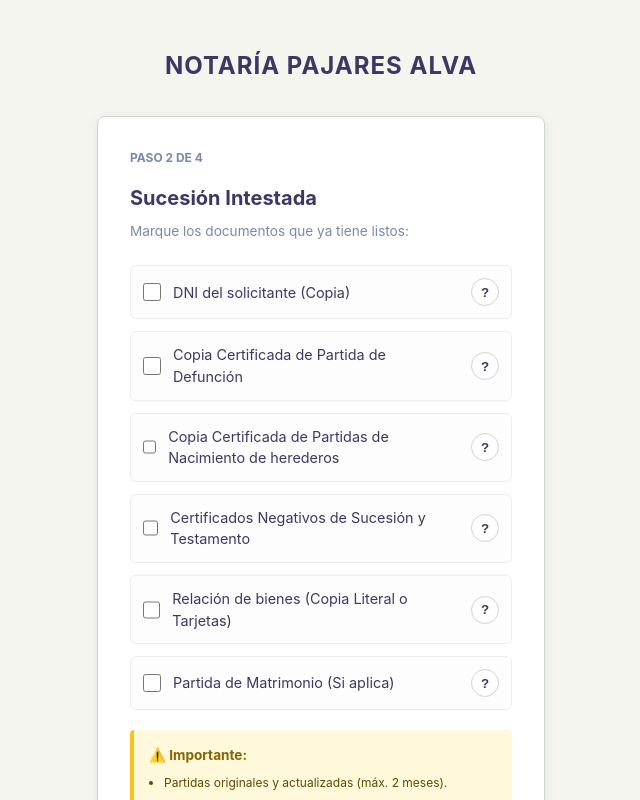
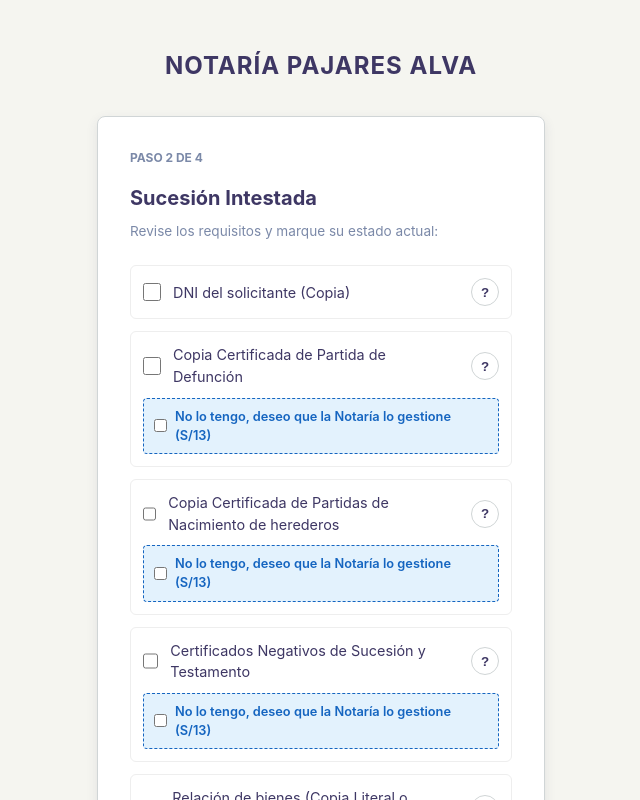
Before and after one commit to radiocat-fanzine/notaria-pajares-alva, a React (Vite) app: page / in a window 1280 px wide. Both pictures are taken after a click on the button 640 px from the left and 256 px from the top of the page. Shown: the top 800 px of the page, without its empty margins (319-959 px from the left). Built offline with nearby package versions, Linux system fonts and the light colour scheme; no server answers.

Commit message:
iteracion solicitud de  gestion de documentos

```diff
--- a/src/components/StepRequisitos.jsx
+++ b/src/components/StepRequisitos.jsx
@@ -4,37 +4,66 @@ import '../styles/PreCita.css';
 
 const StepRequisitos = ({ serviceId, onNext, onBack }) => {
     const tramite = tramitesData.find(t => t.id === serviceId);
-
-    // Estado para controlar qué ítem tiene la información desplegada
     const [expandedItem, setExpandedItem] = useState(null);
 
+    // Estado para documentos que el cliente YA TIENE
     const [checkedItems, setCheckedItems] = useState(() => {
         const saved = localStorage.getItem(`checks-${serviceId}`);
         return saved ? JSON.parse(saved) : {};
     });
 
+    // Estado para documentos que el cliente SOLICITA GESTIÓN
+    const [managedItems, setManagedItems] = useState(() => {
+        const saved = localStorage.getItem(`managed-${serviceId}`);
+        return saved ? JSON.parse(saved) : {};
+    });
+
     useEffect(() => {
         localStorage.setItem(`checks-${serviceId}`, JSON.stringify(checkedItems));
-    }, [checkedItems, serviceId]);
+        localStorage.setItem(`managed-${serviceId}`, JSON.stringify(managedItems));
+    }, [checkedItems, managedItems, serviceId]);
 
     const handleCheck = (index) => {
         setCheckedItems(prev => ({ ...prev, [index]: !prev[index] }));
+        // Si marca que lo tiene, quitamos la solicitud de gestión
+        if (!checkedItems[index]) {
+            setManagedItems(prev => ({ ...prev, [index]: false }));
+        }
+    };
+
+    const handleManagedRequest = (index) => {
+        setManagedItems(prev => ({ ...prev, [index]: !prev[index] }));
+        // Si pide gestión, quitamos el check de que ya lo tiene
+        if (!managedItems[index]) {
+            setCheckedItems(prev => ({ ...prev, [index]: false }));
+        }
     };
 
     const toggleExpand = (index) => {
         setExpandedItem(expandedItem === index ? null : index);
     };
 
-    const allChecked = tramite?.requirements.every((_, idx) => checkedItems[idx]);
+    // Preparamos la data para el siguiente paso y Firebase
+    const handleContinue = () => {
+        const requirementsStatus = tramite?.requirements.map((req, idx) => ({
+            name: req.name,
+            status: managedItems[idx] ? 'Solicita Gestión (S/13)' : (checkedItems[idx] ? 'Ya lo tiene' : 'Pendiente')
+        }));
+
+        onNext({
+            requirementsConfirmed: true,
+            detailedRequirements: requirementsStatus
+        });
+    };
 
     return (
         <div className="step-container">
             <h2 className="step-title">{tramite?.title}</h2>
-            <p className="step-subtitle">Marque los documentos que ya tiene listos:</p>
+            <p className="step-subtitle">Revise los requisitos y marque su estado actual:</p>
 
             <div className="req-list">
                 {tramite?.requirements.map((req, idx) => (
-                    <div key={idx} className={`req-card ${checkedItems[idx] ? 'is-checked' : ''}`}>
+                    <div key={idx} className={`req-card ${checkedItems[idx] ? 'is-checked' : ''} ${managedItems[idx] ? 'is-managed' : ''}`}>
                         <div className="req-main-row">
                             <label className="req-item-check">
                                 <input
@@ -49,11 +78,24 @@ const StepRequisitos = ({ serviceId, onNext, onBack }) => {
                                 type="button"
                                 className={`btn-info-toggle ${expandedItem === idx ? 'active' : ''}`}
                                 onClick={() => toggleExpand(idx)}
-                                title="Saber más"
                             >
                                 {expandedItem === idx ? '✕' : '?'}
                             </button>
                         </div>
+
+                        {/* Opción de gestión si el trámite lo permite */}
+                        {req.canBeManaged && (
+                            <div className="management-option">
+                                <label className="managed-label">
+                                    <input
+                                        type="checkbox"
+                                        checked={!!managedItems[idx]}
+                                        onChange={() => handleManagedRequest(idx)}
+                                    />
+                                    <span>No lo tengo, deseo que la Notaría lo gestione (S/13)</span>
+                                </label>
+                            </div>
+                        )}
 
                         {expandedItem === idx && (
                             <div className="req-info-content">
@@ -64,7 +106,6 @@ const StepRequisitos = ({ serviceId, onNext, onBack }) => {
                 ))}
             </div>
 
-            {/* Cuadro de Políticas Generales */}
             <div className="notary-policy-box">
                 <h4>⚠️ Importante:</h4>
                 <ul>
@@ -75,18 +116,11 @@ const StepRequisitos = ({ serviceId, onNext, onBack }) => {
                 </ul>
             </div>
 
-            {tramite?.restriction && (
-                <div className="restriction-box">
-                    <strong>Jurisdicción:</strong> {tramite.restriction}
-                </div>
-            )}
-
             <div className="button-group">
                 <button className="btn-secondary" onClick={onBack}>Atrás</button>
                 <button
                     className="btn-primary"
-                    disabled={!allChecked}
-                    onClick={() => onNext({ requirementsConfirmed: true })}
+                    onClick={handleContinue}
                 >
                     Continuar
                 </button>
--- a/src/styles/PreCita.css
+++ b/src/styles/PreCita.css
@@ -93,10 +93,10 @@
     margin: var(--space-md) 0;
 }
 
-/* NUEVAS CLASES PARA EL DISEÑO DE CARDS EN REQUISITOS */
+/* CARDS REQUISITOS */
 .req-card {
-    background: #fdfdfd;
-    border: 1px solid #eee;
+    background: var(--color-white);
+    border: 1px solid var(--color-border-light);
     padding: 12px;
     margin-bottom: 12px;
     border-radius: 6px;
@@ -104,8 +104,13 @@
 }
 
 .req-card.is-checked {
-    border-color: #4CAF50;
-    background-color: #f8fff8;
+    border-color: var(--color-success);
+    background-color: var(--color-success-bg);
+}
+
+.req-card.is-managed {
+    border-color: var(--color-info);
+    background-color: var(--color-info-bg);
 }
 
 .req-main-row {
@@ -117,18 +122,20 @@
 
 .req-item-check {
     display: flex;
-    align-items: center; /* Alineado al centro para el nuevo row */
+    align-items: center;
     gap: 12px;
     font-size: 0.9rem;
     cursor: pointer;
     flex: 1;
+    color: var(--color-primary);
 }
 
 .req-item-check input[type="checkbox"] {
     width: 18px;
     height: 18px;
+    accent-color: var(--color-primary);
     cursor: pointer;
-    margin: 0; /* Centrado en el row */
+    margin: 0;
 }
 
 /* Botón "Saber más" (?) */
@@ -137,7 +144,7 @@
     height: 28px;
     border-radius: 50%;
     border: 1px solid var(--color-secondary);
-    background: white;
+    background: var(--color-white);
     color: var(--color-primary);
     font-weight: bold;
     cursor: pointer;
@@ -149,23 +156,23 @@
 
 .btn-info-toggle.active {
     background-color: var(--color-primary);
-    color: white;
+    color: var(--color-white);
     border-color: var(--color-primary);
 }
 
 .req-info-content {
     margin-top: 10px;
     padding-top: 10px;
-    border-top: 1px solid #f0f0f0;
+    border-top: 1px solid var(--color-border-light);
     font-size: 0.8rem;
     line-height: 1.4;
-    color: #555;
+    color: var(--color-primary-light);
 }
 
 /* Cuadro de políticas de la notaría */
 .notary-policy-box {
-    background-color: #fff9db;
-    border-left: 4px solid #fcc419;
+    background-color: var(--color-warning-bg);
+    border-left: 4px solid var(--color-warning-border);
     padding: 15px;
     margin: 20px 0;
     border-radius: 4px;
@@ -175,7 +182,7 @@
 .notary-policy-box h4 {
     margin: 0 0 8px 0;
     font-size: 0.85rem;
-    color: #856404;
+    color: var(--color-primary);
 }
 
 .notary-policy-box ul {
@@ -185,17 +192,36 @@
 
 .notary-policy-box li {
     font-size: 0.75rem;
-    color: #5f4b00;
+    color: var(--color-primary-light);
     margin-bottom: 5px;
 }
 
 .restriction-box {
-    background-color: #fff4f4;
+    background-color: var(--color-error-light);
     border-left: 4px solid var(--color-error);
     padding: var(--space-md);
     margin: var(--space-md) 0;
     font-size: 0.85rem;
-    color: var(--color-dark);
+    color: var(--color-primary);
+}
+
+/* Checkbox para solicitud gestion de documentos */
+.management-option {
+    margin-top: 10px;
+    padding: 8px 10px;
+    background-color: var(--color-info-bg);
+    border-radius: 4px;
+    border: 1px dashed var(--color-info);
+}
+
+.managed-label {
+    display: flex;
+    align-items: center;
+    gap: 8px;
+    font-size: 0.8rem;
+    color: var(--color-info);
+    cursor: pointer;
+    font-weight: 600;
 }
 
 /* --- Calendario y Horas (Paso 3) --- */
@@ -207,6 +233,7 @@
     font-family: var(--font-main);
     font-size: 1rem;
     margin-bottom: var(--space-md);
+    color: var(--color-primary);
 }
 
 .time-section-label {
@@ -261,6 +288,7 @@
 
 .btn-primary:disabled {
     background-color: var(--color-secondary);
+    opacity: 0.7;
     cursor: not-allowed;
 }
 
@@ -293,8 +321,7 @@
     margin-top: 5px;
 }
 
-/* Inputs */
-
+/* Inputs Formulario */
 .form-group {
     margin-bottom: var(--space-md);
     text-align: left;
@@ -314,6 +341,7 @@
     border: 1px solid var(--color-secondary);
     border-radius: 4px;
     font-size: 1rem;
+    color: var(--color-primary);
     transition: border-color 0.2s;
 }
 
@@ -326,13 +354,30 @@
     border-color: var(--color-error);
 }
 
-/* Mensaje de exito */
+/* Resumen final */
+.summary-box hr {
+    border: 0;
+    border-top: 1px solid var(--color-border-light);
+    margin: 1.2rem 0;
+}
 
+.summary-box p {
+    margin-bottom: 8px;
+    font-size: 0.9rem;
+    color: var(--color-primary);
+}
+
+.summary-box p strong {
+    color: var(--color-primary-light);
+    font-weight: 600;
+}
+
+/* Mensaje de éxito */
 .success-icon {
     width: 60px;
     height: 60px;
-    background-color: #4CAF50;
-    color: white;
+    background-color: var(--color-success);
+    color: var(--color-white);
     border-radius: 50%;
     display: flex;
     align-items: center;
@@ -371,7 +416,7 @@
 }
 
 .btn-whatsapp {
-    background-color: #25D366;
+    background-color: #25D366; /* WhatsApp (color de marca) */
     color: white;
     padding: 14px;
     border-radius: 4px;
--- a/src/styles/tokens.css
+++ b/src/styles/tokens.css
@@ -7,6 +7,24 @@
     --color-white: #FFFFFF;
     --color-dark: #1F1B33;
     --color-error: #B00020;          /* Essential for validation */
+
+    /* SEMANTIC TOKENS: ESTADOS */
+    --color-success: #2e7d32;       /* Verde para documentos listos */
+    --color-success-bg: #f1f8e9;    /* Fondo sutil éxito */
+
+    --color-info: #1565c0;          /* Azul para Gestión Notarial */
+    --color-info-bg: #e3f2fd;       /* Fondo sutil gestión */
+
+    --color-warning: #fbc02d;       /* Amarillo para Avisos */
+    --color-warning-bg: #fff9c4;    /* Fondo sutil avisos */
+    --color-warning-border: #fbc02d;
+
+    --color-error-light: #fff4f4;   /* Fondo para restricciones/errores */
+    /* --color-error ya lo tienes definido según tu CSS previo */
+
+    /* UI TOKENS: ESTRUCTURA */
+    --color-border-light: #eeeeee;  /* Para separadores (hr) y bordes de cards */
+    --color-text-muted: #666666;    /* Para descripciones secundarias */
 
     /* Typography */
     --font-main: 'Inter', system-ui, -apple-system, sans-serif;
```
Also changed, not shown: src/data/tramites.js (+18 -9 lines).
